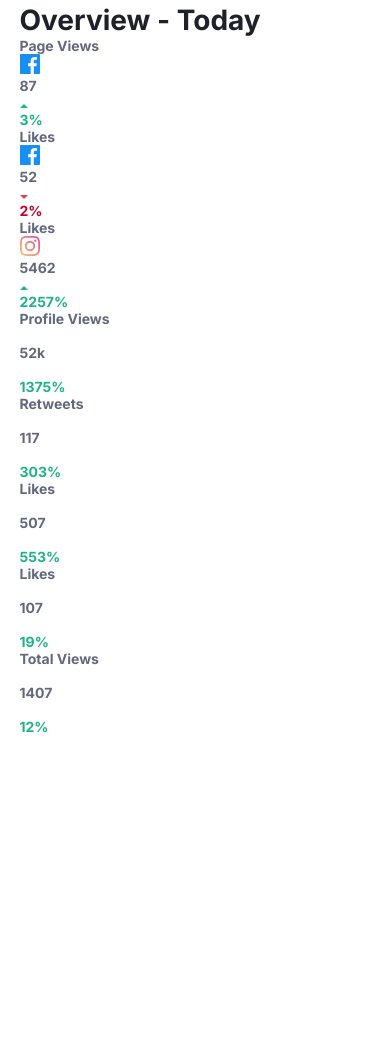
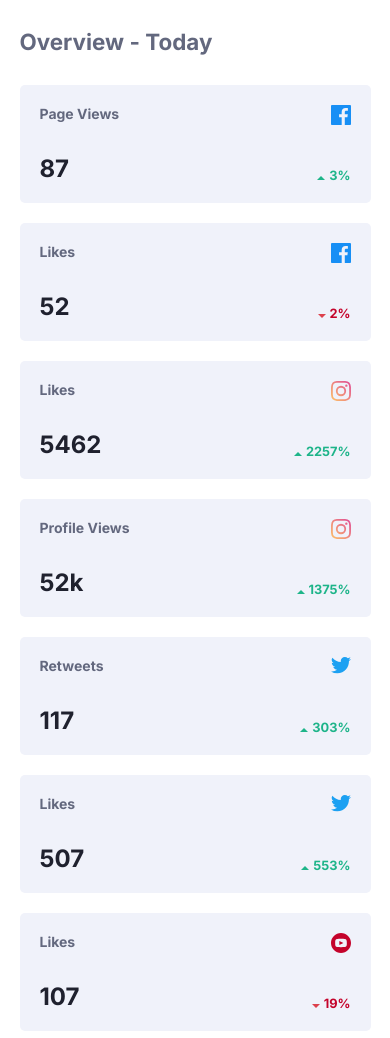
Before and after one commit to BrendaMichellle/social-media-dashboard, a plain HTML site: page index.html in a window 390 px wide. Shown: the part 959-1997 px from the top of the page. Before the commit the page ends 1694 px from the top, so only its background shows below. Drawn offline with Linux system fonts and the light colour scheme.

Commit message:
finished mobile version

```diff
--- a/index.html
+++ b/index.html
@@ -91,47 +91,47 @@
       </div>
       <div class="data__dashboard__item">
         <p class="data__description">Profile Views</p>
-        <img src="" alt="" class="item__icon">
+        <img src="./images/icon-instagram.svg" alt="" class="item__icon">
         <p class="data">52k</p>
         <div class="data__count">
-          <img src="" alt="" class="item__arrow">
+          <img src="./images/icon-up.svg" alt="" class="item__arrow">
           <p class="count__percent">1375%</p>
         </div>
       </div>
       <div class="data__dashboard__item">
         <p class="data__description">Retweets</p>
-        <img src="" alt="" class="item__icon">
+        <img src="./images/icon-twitter.svg" alt="" class="item__icon">
         <p class="data">117</p>
         <div class="data__count">
-          <img src="" alt="" class="item__arrow">
+          <img src="./images/icon-up.svg" alt="" class="item__arrow">
           <p class="count__percent">303%</p>
         </div>
       </div>
       <div class="data__dashboard__item">
         <p class="data__description">Likes</p>
-        <img src="" alt="" class="item__icon">
+        <img src="./images/icon-twitter.svg" alt="" class="item__icon">
         <p class="data">507</p>
         <div class="data__count">
-          <img src="" alt="" class="item__arrow">
+          <img src="./images/icon-up.svg" alt="" class="item__arrow">
           <p class="count__percent">553%</p>
         </div>
       </div>
       <div class="data__dashboard__item">
         <p class="data__description">Likes</p>
-        <img src="" alt="" class="item__icon">
+        <img src="./images/icon-youtube.svg" alt="" class="item__icon">
         <p class="data">107</p>
         <div class="data__count">
-          <img src="" alt="" class="item__arrow">
-          <p class="count__percent">19%</p>
+          <img src="./images/icon-down.svg" alt="" class="item__arrow">
+          <p class="count__percent down">19%</p>
         </div>
       </div>
       <div class="data__dashboard__item">
         <p class="data__description">Total Views</p>
-        <img src="" alt="" class="item__icon">
+        <img src="./images/icon-youtube.svg" alt="" class="item__icon">
         <p class="data">1407</p>
         <div class="data__count">
-          <img src="" alt="" class="item__arrow">
-          <p class="count__percent">12%</p>
+          <img src="./images/icon-down.svg" alt="" class="item__arrow">
+          <p class="count__percent down">12%</p>
         </div>
       </div>
     </section>
--- a/styles/style.scss
+++ b/styles/style.scss
@@ -76,6 +76,10 @@ body {
   color: $darkBlueTop;
 }
 
+.followers {
+  margin-top: 10px;
+}
+
 hr {
   margin: 20px 0;
 }
@@ -90,12 +94,14 @@ p {
   justify-content: space-between;
 }
 
-.dashboard {
+.dashboard,
+.data__dashboard {
   @include flexCenter(column);
   margin-top: 30px;
 }
 
-.dashboard__item {
+.dashboard__item,
+.data__dashboard__item {
   background-color: $grayBlue;
   width: 90vw;
   padding: 15px 30px;
@@ -123,7 +129,8 @@ p {
 }
 
 .item__username,
-.count {
+.count,
+.count__percent {
   display: inline;
   font-size: 0.8rem;
 }
@@ -158,6 +165,45 @@ p {
   top: -25px;
 }
 
+/* ------ Data Dashboard ---- */
+
+.title--overview {
+  font-size: 1.4rem;
+  color: $grayBlueText;
+  margin-top: 15px;
+}
+
+.data__dashboard__item {
+  display: grid;
+  grid-template-columns: 1fr 1fr;
+  grid-template-rows: 1fr 1fr;
+  grid-gap: 20px;
+  margin-bottom: 20px;
+  text-align: unset;
+  padding: 20px;
+}
+
+.data__description {
+  justify-self: start;
+  align-self: start;
+}
+
+.data {
+  justify-self: start;
+  align-self: end;
+  color: $darkBlueTop;
+  font-size: 1.5rem;
+}
+
+.item__icon {
+  justify-self: end;
+  align-self: start;
+}
+.data__count {
+  justify-self: end;
+  align-self: end;
+}
+
 /* ------ Theme Toggle ----- */
 
 .toggle {
@@ -179,11 +225,11 @@ p {
 .toggle::before {
   content: '';
   position: absolute;
-  width: 20px;
-  height: 20px;
-  border-radius: 10px;
-  top: 0;
-  left: 0;
+  width: 15px;
+  height: 15px;
+  border-radius: 50%;
+  top: 2px;
+  left: 2px;
   background-color: #fff;
   transform: scale(1.1);
   box-shadow: 0 2px 5px rgba(0, 0, 0, 0.2);
@@ -200,10 +246,22 @@ p {
   h1 {
     color: $white;
   }
-  .item__followers {
+  p {
+    color: $desaturatedBlueText;
+  }
+  .count,
+  .count__percent {
+    color: $limeGreen;
+  }
+  .down {
+    color: $youtube;
+  }
+  .item__followers,
+  .data {
     color: white;
   }
-  .dashboard__item {
+  .dashboard__item,
+  .data__dashboard__item {
     background-color: $desaturatedBlue;
   }
 }
```
Also changed, not shown: styles/style.css, 1 other file.
